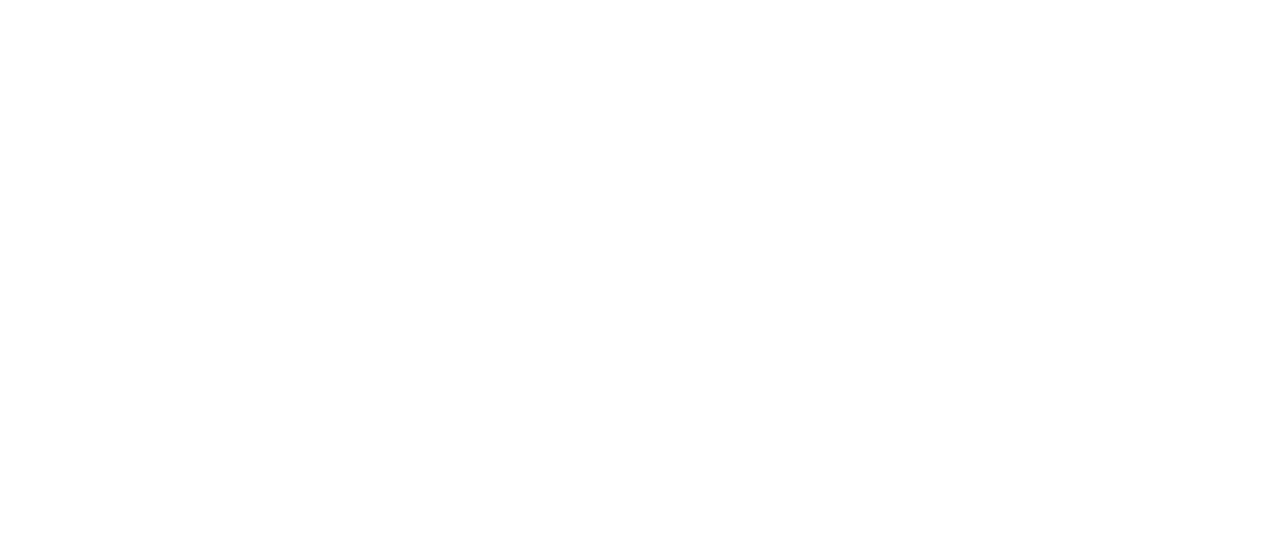
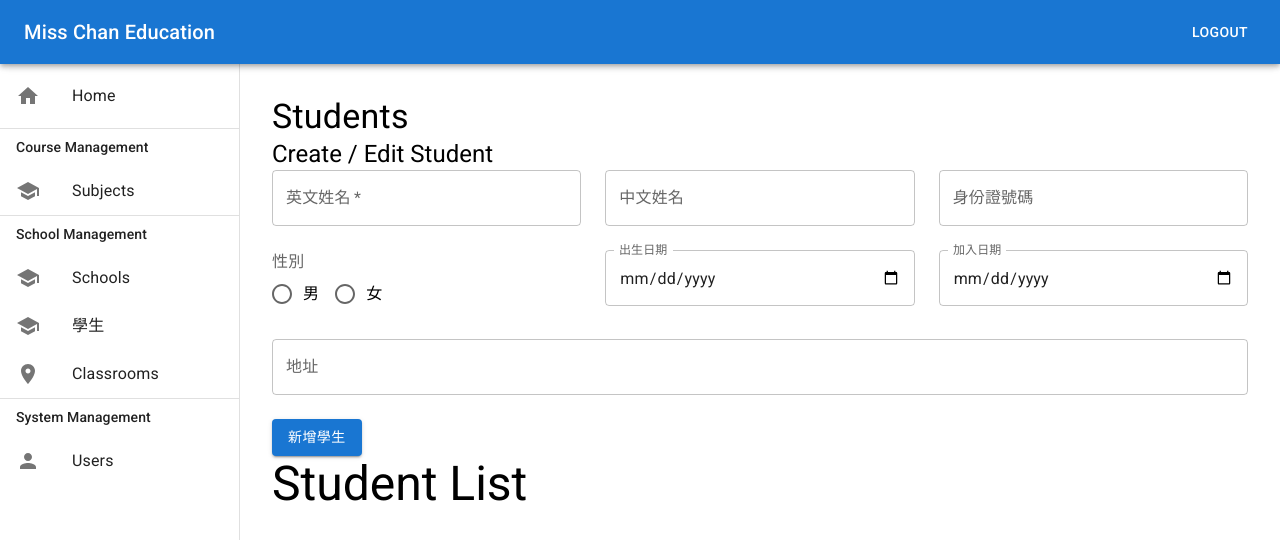
Before and after one commit to cfchan0318/tutor-dashboard, a React (Create React App) app in the folder client/: page /students in a window 1280 px wide. Before the commit this address had no page. Shown: the top 540 px of the page. Built offline with nearby package versions, Linux system fonts and the light colour scheme; sample sign-in values are in the browser's storage.

Commit message:
student form layout

```diff
--- a/client/src/App.js
+++ b/client/src/App.js
@@ -8,6 +8,7 @@
 import Schools from "./pages/Schools";
 import Classrooms from "./pages/Classroom";
 import Subjects from "./pages/Subjects";
+import Students from "./pages/Students";
 
 function App() {
 
@@ -29,6 +30,7 @@
       <Route path="/schools" element={localStorage.getItem('IsLoggedIn')?<Schools logoutOnClick={logout} />:<Navigate to="/login" />} />
       <Route path="/classrooms" element={localStorage.getItem('IsLoggedIn')?<Classrooms logoutOnClick={logout} />:<Navigate to="/login" />} />
       <Route path="/subjects" element={localStorage.getItem('IsLoggedIn')?<Subjects logoutOnClick={logout} />:<Navigate to="/login" />} />
+      <Route path="/students" element={localStorage.getItem('IsLoggedIn')?<Students logoutOnClick={logout} />:<Navigate to="/login" />} />
     </Routes>
 
 
--- a/client/src/Layout/sidebar/sidebar.component.jsx
+++ b/client/src/Layout/sidebar/sidebar.component.jsx
@@ -2,12 +2,17 @@
 import Drawer from '@mui/material/Drawer'
 import Toolbar from '@mui/material/Toolbar'
 import Divider from '@mui/material/Divider'
-import { List, ListItem, ListItemIcon, ListItemText, Typography } from '@mui/material'
+import {
+  List,
+  ListItem,
+  ListItemIcon,
+  ListItemText,
+  Typography,
+} from '@mui/material'
 import HomeIcon from '@mui/icons-material/Home'
 import PersonIcon from '@mui/icons-material/Person'
-import SchoolIcon from '@mui/icons-material/School';
-import RoomIcon from '@mui/icons-material/Room';
-
+import SchoolIcon from '@mui/icons-material/School'
+import RoomIcon from '@mui/icons-material/Room'
 
 import { useParams, useNavigate, useLocation } from 'react-router-dom'
 
@@ -35,7 +40,7 @@
       </List>
       <Divider />
       <ListItem>
-      <Typography variant='subtitle2'>Course Management</Typography>
+        <Typography variant="subtitle2">Course Management</Typography>
       </ListItem>
       <ListItem onClick={() => navigate('/subjects')} button key="Subjects">
         <ListItemIcon>
@@ -45,13 +50,19 @@
       </ListItem>
       <Divider />
       <ListItem>
-      <Typography variant='subtitle2'>School Management</Typography>
+        <Typography variant="subtitle2">School Management</Typography>
       </ListItem>
       <ListItem onClick={() => navigate('/schools')} button key="Schools">
         <ListItemIcon>
           <SchoolIcon />
         </ListItemIcon>
         <ListItemText primary="Schools" />
+      </ListItem>
+      <ListItem onClick={() => navigate('/students')} button key="Students">
+        <ListItemIcon>
+          <SchoolIcon />
+        </ListItemIcon>
+        <ListItemText primary="學生" />
       </ListItem>
       <ListItem onClick={() => navigate('/classrooms')} button key="Classrooms">
         <ListItemIcon>
@@ -61,7 +72,7 @@
       </ListItem>
       <Divider />
       <ListItem>
-      <Typography variant='subtitle2'>System Management</Typography>
+        <Typography variant="subtitle2">System Management</Typography>
       </ListItem>
       <ListItem onClick={() => navigate('/users')} button key="Users">
         <ListItemIcon>
--- /dev/null
+++ b/client/src/components/students/studentForm.jsx
@@ -0,0 +1,162 @@
+import * as React from 'react'
+
+import {
+  Box,
+  Button,
+  Grid,
+  Typography,
+  TextField,
+  FormControl,
+  FormLabel,
+  RadioGroup,
+  FormControlLabel,
+  Radio,
+} from '@mui/material'
+
+export default function StudentForm(props) {
+  /*const tempStudent = {
+    id:-1,
+    studentNumber: "",
+    name: "",
+    chineseName: "",
+    sex: "",
+    birthday: "",
+    hkid: "",
+    address: "",
+    joinDate: ""
+}*/
+
+  const [student, setStudent] = React.useState(props.student || { id: -1 })
+
+  return (
+    <Grid container spacing={{ xs: 2, md: 3 }}>
+      <Grid item xs={6} sm={4} md={4}>
+        <TextField
+          required
+          fullWidth
+          value={student.name}
+          id="outlined-required"
+          label="英文姓名"
+          name="name"
+          onChange={(e) => {
+            setStudent((prevState) => ({
+              ...prevState,
+              name: e.target.value,
+            }))
+          }}
+        />
+      </Grid>
+      <Grid item xs={6} sm={4} md={4}>
+        <TextField
+          fullWidth
+          value={student.chineseName}
+          id="outlined-required"
+          label="中文姓名"
+          name="chineseName"
+          onChange={(e) => {
+            setStudent((prevState) => ({
+              ...prevState,
+              chineseName: e.target.value,
+            }))
+          }}
+        />
+      </Grid>
+      <Grid item xs={6} sm={4} md={4}>
+        <TextField
+          fullWidth
+          value={student.hkid}
+          id="outlined-required"
+          label="身份證號碼"
+          name="hkid"
+          onChange={(e) => {
+            setStudent((prevState) => ({
+              ...prevState,
+              hkid: e.target.value,
+            }))
+          }}
+        />
+      </Grid>
+      <Grid item xs={6} sm={4} md={4}>
+        <FormControl>
+          <FormLabel>性別</FormLabel>
+          <RadioGroup
+            row
+            value={student.sex}
+            onChange={(e) => {
+              setStudent((prevState) => ({
+                ...prevState,
+                sex: e.target.value,
+              }))
+            }}
+          >
+            <FormControlLabel value="M" control={<Radio />} label="男" />
+            <FormControlLabel value="F" control={<Radio />} label="女" />
+          </RadioGroup>
+        </FormControl>
+      </Grid>
+      <Grid item xs={6} sm={4} md={4}>
+        <TextField
+          fullWidth
+          id="date"
+          label="出生日期"
+          type="date"
+          value={student.birthday}
+          InputLabelProps={{
+            shrink: true,
+          }}
+          onChange={(e) => {
+            setStudent((prevState) => ({
+              ...prevState,
+              birthday: e.target.value,
+            }))
+          }}
+        />
+      </Grid>
+      <Grid item xs={6} sm={4} md={4}>
+        <TextField
+          fullWidth
+          id="date"
+          label="加入日期"
+          type="date"
+          value={student.joinDate}
+          InputLabelProps={{
+            shrink: true,
+          }}
+          onChange={(e) => {
+            setStudent((prevState) => ({
+              ...prevState,
+              joinDate: e.target.value,
+            }))
+          }}
+        />
+      </Grid>
+      <Grid item xs={12}>
+        <TextField
+          fullWidth
+          value={student.address}
+          id="outlined-required"
+          label="地址"
+          name="address"
+          onChange={(e) => {
+            setStudent((prevState) => ({
+              ...prevState,
+              address: e.target.value,
+            }))
+          }}
+        />
+      </Grid>
+      <Grid item>
+        <Box>
+          <Button
+            type="submit"
+            style={{ marginRight: '10px' }}
+            variant="contained"
+            color="primary"
+          >
+            {student.id === -1 ? '新增學生' : '更新學生'}
+          </Button>
+        </Box>
+      </Grid>
+    </Grid>
+  )
+}
--- /dev/null
+++ b/client/src/components/students/studentsList.jsx
@@ -0,0 +1,8 @@
+import * as React from 'react';
+import { Typography } from '@mui/material';
+
+export default function studentList(props) {
+    return (
+        <Typography variant='h3'>Student List</Typography>
+    )
+}
--- /dev/null
+++ b/client/src/pages/Students.jsx
@@ -0,0 +1,20 @@
+import axios from 'axios'
+import * as React from 'react'
+import Dashboard from '../Layout/dashboard/dashboard.component'
+import { Typography } from '@mui/material'
+import StudentList from '../components/students/studentsList'
+import StudentForm from '../components/students/studentForm'
+
+export default function Subject(props) {
+  //auth
+  const token = localStorage.getItem('token')
+
+  return (
+    <Dashboard>
+      <Typography variant="h4">Students</Typography>
+      <Typography variant="h5">Create / Edit Student</Typography>
+      <StudentForm />
+      <StudentList />
+    </Dashboard>
+  )
+}
```
